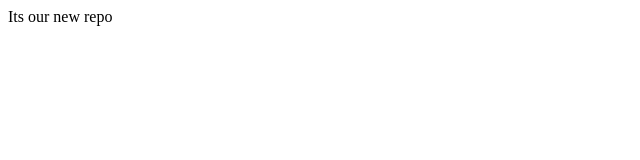
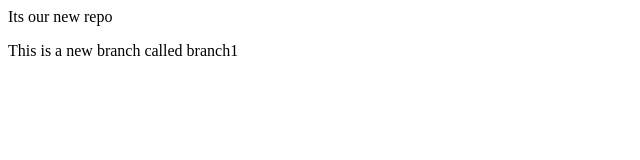
Before and after one commit to SrijaMalikanti/localrepo, a plain HTML site: page index.html in a window 1280 px wide. Shown: the whole page, without its empty margins (0-640 px from the left). Drawn offline with Linux system fonts and the light colour scheme.

Commit message:
new branch

```diff
--- a/index.html
+++ b/index.html
@@ -1 +1,2 @@
 <p>Its our new repo</p>
+<p> This is a new branch called branch1</p>
```
